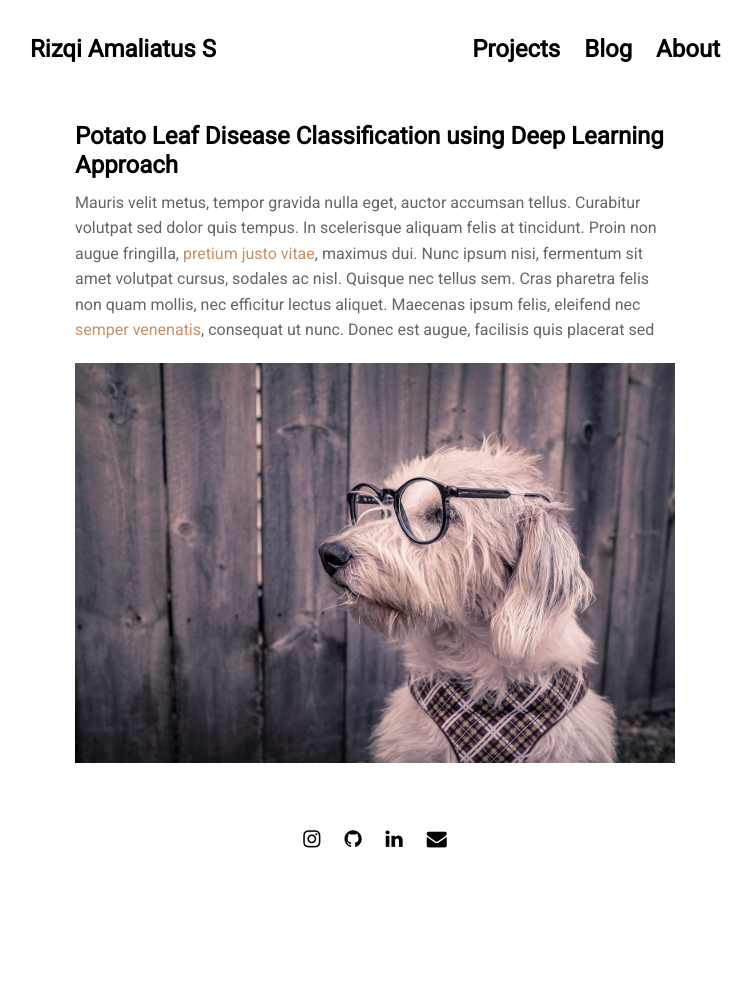
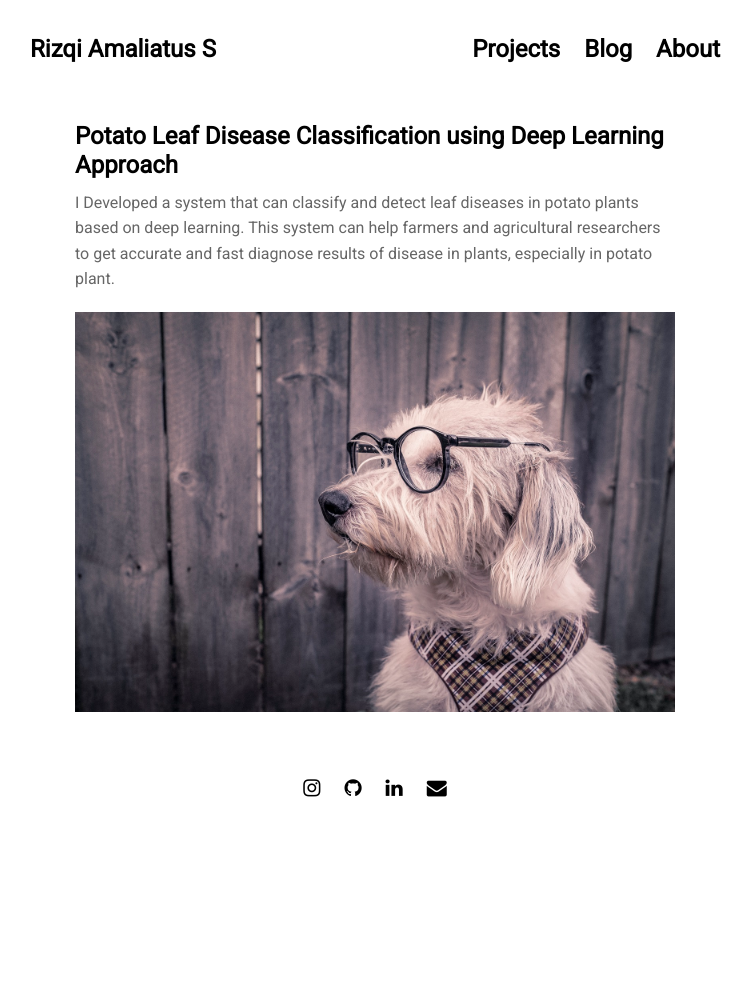
Before and after one commit to rizqiamaliatuss/rizqiamaliatuss.github.io, a Jekyll site: the page built from projects/proj-1.md, in a window 1280 px wide. Shown: the whole page, without its empty margins (265-1017 px from the left). Built offline with Jekyll 4.4.1, drawn with Linux system fonts in a browser that asks for light colours; nearby versions of some CDN libraries; after the commit the page ends 942 px from its top, so only the background shows below that.

Commit message:
edited content

```diff
--- a/projects/proj-1.md
+++ b/projects/proj-1.md
@@ -2,6 +2,6 @@
 layout: post
 title: 'Potato Leaf Disease Classification using Deep Learning Approach'
 ---
-Mauris velit metus, tempor gravida nulla eget, auctor accumsan tellus. Curabitur volutpat sed dolor quis tempus. In scelerisque aliquam felis at tincidunt. Proin non augue fringilla, [pretium justo vitae](#), maximus dui. Nunc ipsum nisi, fermentum sit amet volutpat cursus, sodales ac nisl. Quisque nec tellus sem. Cras pharetra felis non quam mollis, nec efficitur lectus aliquet. Maecenas ipsum felis, eleifend nec [semper venenatis](#), consequat ut nunc. Donec est augue, facilisis quis placerat sed
+I Developed a system that can classify and detect leaf diseases in potato plants based on deep learning. This system can help farmers and agricultural researchers to get accurate and fast diagnose results of disease in plants, especially in potato plant.
 
-{% include image.html url="http://www.gratisography.com" image="projects/proj-1/dog.jpg" %}
+{% include image.html url="[https://github.com/rizqiamaliatuss/PotatoLeafDiseaseClassification]" image="projects/proj-1/dog.jpg" %}
```
